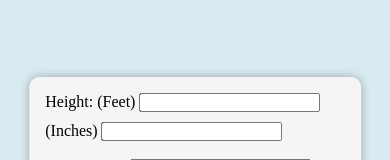
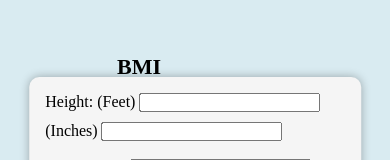
Before and after one commit to ShahadatShuvo/BMI-calculator, a plain HTML site: page index.html in a window 390 px wide. Shown: the part 274-434 px from the top of the page. Drawn offline with Linux system fonts and the light colour scheme.

Commit message:
updated.

```diff
--- a/index.html
+++ b/index.html
@@ -11,6 +11,7 @@
 
 <body>
     <div class="parent">
+        <h2 class="heading">BMI CALCULATOR</h2>
         <div class="child">
             <form action="">
                 <label for="heightFeet">Height: (Feet)</label>
--- a/style.css
+++ b/style.css
@@ -9,6 +9,14 @@
     width: 100vw;
     background-color: rgb(217, 235, 241);
     position: relative;
+}
+
+.heading {
+    position: absolute;
+    top: 20%;
+    left: 50%;
+    transform: translate(-40%, -50%);
+    font-size: 2.275rem;
 }
 
 .child {
@@ -121,6 +129,13 @@
     .parent {
         height: 150vh;
     }
+    .heading {
+        position: absolute;
+        top: 28%;
+        left: 50%;
+        transform: translate(-40%, -50%);
+        font-size: 1.375rem;
+    }
     .child {
         width: 85vw;
         padding: 1rem;
```
